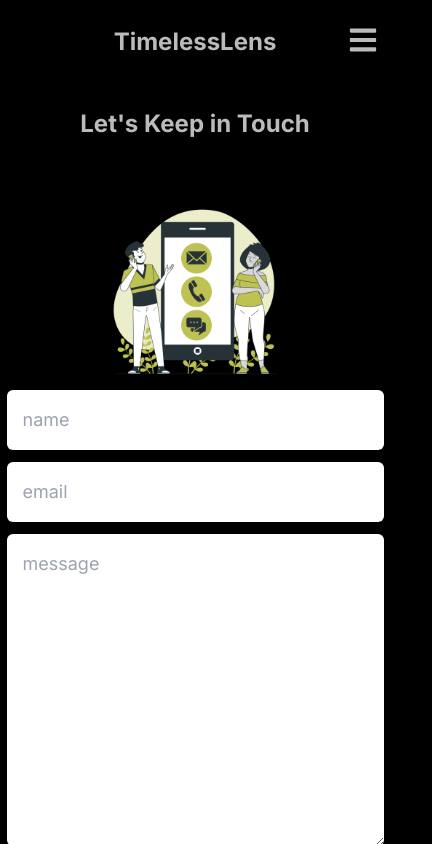
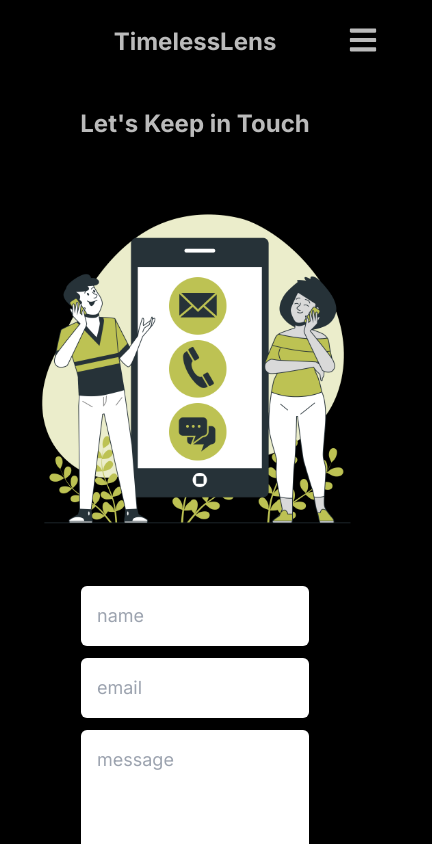
Before and after one commit to ykji/timeless-lens, a Next.js app: page /contact in a window 390 px wide. Shown: the top 844 px of the page, 432 px wide, since content can reach past the window. Built offline with nearby package versions, Linux system fonts and the light colour scheme.

Commit message:
fix: minor fixes

```diff
--- a/src/app/about/page.jsx
+++ b/src/app/about/page.jsx
@@ -10,9 +10,9 @@ const About = () => {
           src="https://images.pexels.com/photos/3194521/pexels-photo-3194521.jpeg?auto=compress&cs=tinysrgb&w=1260&h=750&dpr=2"
           fill={true}
           alt="cover photo"
-          className="object-cover grayscale"
+          className="grayscale"
         />
-        <div className="absolute bg-[#bdc253] p-6 text-white font-bold left-[2vw] bottom-[2vh] opacity-80">
+        <div className="absolute bg-[#bdc253] p-6 text-white font-bold left-[2vw] bottom-[2vh] opacity-80 z-">
           <h1 className="lg:text-2xl text-lg">Digital Storytellers</h1>
           <h2 className="lg:text-lg text-sm hidden lg:block font-semibold">
             Handcrafting award winning digital experiences
--- a/src/app/contact/page.jsx
+++ b/src/app/contact/page.jsx
@@ -8,12 +8,12 @@ export const metadata = {
 
 const Contact = () => {
   return (
-    <div className="flex flex-col gap-6 mt-6 px-6 items-center w-full">
+    <div className="flex flex-col gap-6 mt-6 px-6 items-center">
       <h1 className="lg:text-3xl text-2xl font-bold">
         {"Let's Keep in Touch"}
       </h1>
-      <div className="flex flex-col lg:flex-row items-center gap-1 mt-10 px-20 w-full">
-        <div className="flex-1">
+      <div className="flex flex-col lg:flex-row items-center justify-center gap-10 mt-10 w-full">
+        <div className="flex-">
           <Image
             src="/contact.png"
             alt="contact photo"
@@ -21,24 +21,24 @@ const Contact = () => {
             height={400}
           />
         </div>
-        <form className="flex-1 flex flex-col gap-3 px-6">
+        <form className="flex- flex flex-col gap-3 lg:w-1/3 w-2/3">
           <input
             type="text"
             placeholder="name"
-            className="p-4 rounded-md text-lg mx-6 lg:mx-0"
+            className="p-4 rounded-md text-lg"
           />
           <input
             type="text"
             placeholder="email"
-            className="p-4 rounded-md text-lg mx-6 lg:mx-0"
+            className="p-4 rounded-md text-lg"
           />
           <textarea
-            className="p-4 rounded-md text-lg mx-6 lg:mx-0"
+            className="p-4 rounded-md text-lg"
             placeholder="message"
             cols="30"
             rows="10"
           ></textarea>
-          <Button url="#" text="Send" className="mx-6 lg:mx-0" />
+          <Button url="#" text="Send" className="ml-6 lg:mx-0" />
         </form>
       </div>
     </div>
--- a/src/app/page.js
+++ b/src/app/page.js
@@ -6,8 +6,8 @@ import Button from "@/components/Button";
 
 export default function Home() {
   return (
-    <div className="flex gap-1 items-center px-12 mt-12 lg:mt-16">
-      <div className="flex-1 flex flex-col items-center lg:items-start lg:gap-10 gap-5">
+    <div className="flex gap-1 items-center justify-center px-12 mt-12 lg:mt-16">
+      <div className="flex-1 flex flex-col items-center lg:items-start lg:gap-10 gap-5 lg:pt-16">
         <h1 className="lg:text-7xl text-3xl font-bold bg-gradient-to-b from-[#4a4c19] to-[#bbb] bg-clip-text text-transparent lg:text-left text-center">
           Moments Frozen in Time
         </h1>
--- a/src/components/Navbar.jsx
+++ b/src/components/Navbar.jsx
@@ -55,12 +55,12 @@ const Navbar = () => {
         <Links />
       </div>
       {linkCloseButtonMobile && (
-        <div className="absolute top-0 z-12 h-screen w-screen bg-black flex justify-center items-center">
+        <div className="fixed top-0 z-20 h-screen w-screen bg-black flex justify-center items-center">
           <Links handleClick={() => setLinkCloseButtonMobile(false)} />
         </div>
       )}
       <div
-        className="lg:hidden cursor-pointer z-13 top-[3vh] right-[3vw] absolute"
+        className="lg:hidden cursor-pointer z-30 top-[3vh] right-[3vw] fixed"
         onClick={() => setLinkCloseButtonMobile(!linkCloseButtonMobile)}
       >
         {linkCloseButtonMobile ? <FaTimes size={32} /> : <FaBars size={30} />}
```
